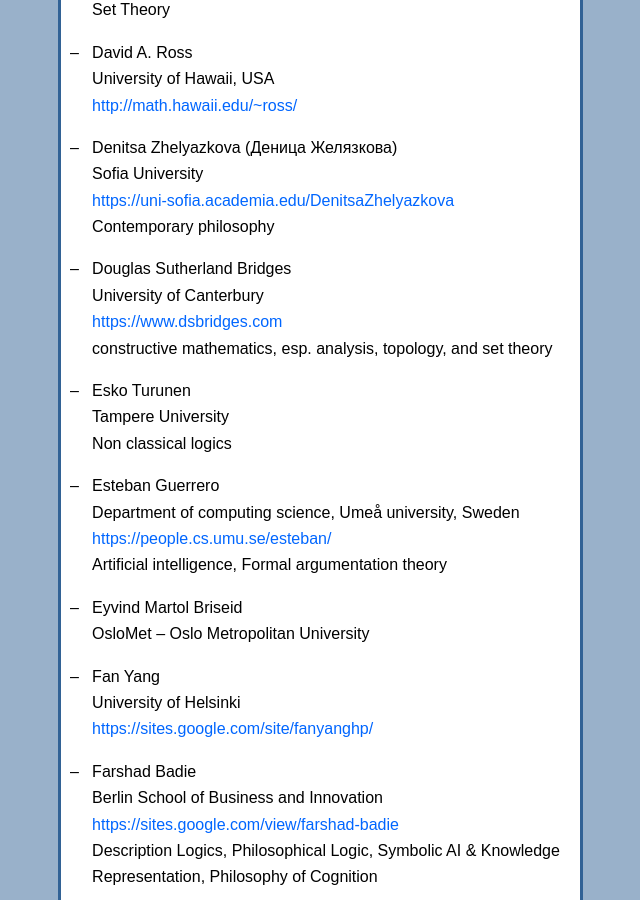
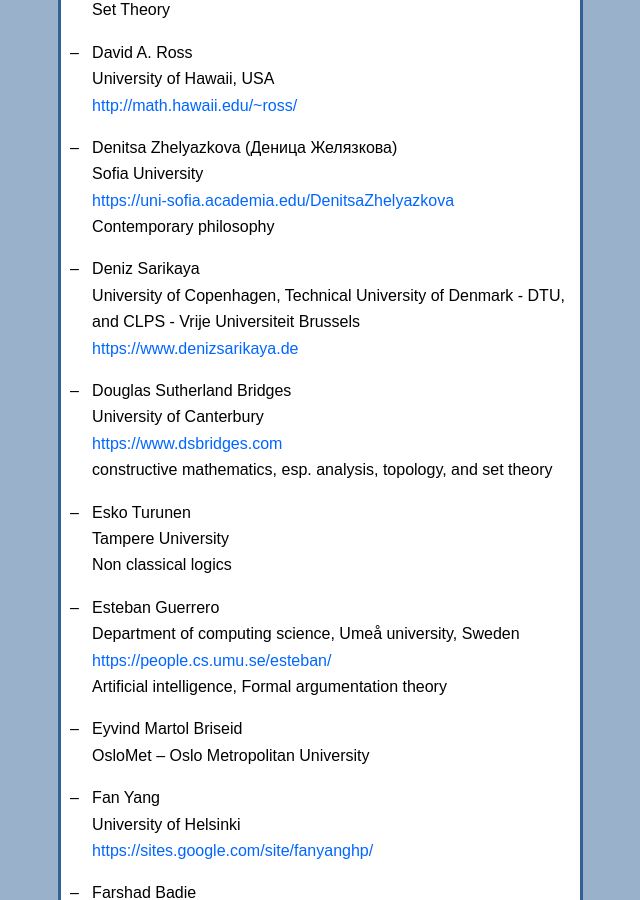
Before and after one commit to scandinavianlogic/scandinavianlogic.github.io, a Jekyll site: the page built from members.md, in a window 1280 px wide and 900 px high, scrolled down 5403 px. Shown: the whole window, without its empty margins (453-1093 px from the left). Built offline with Jekyll 4.4.1, drawn with Linux system fonts in a browser that asks for light colours.

Commit message:
new member

```diff
--- a/members.md
+++ b/members.md
@@ -207,6 +207,10 @@ membership.
   Sofia University
   <https://uni-sofia.academia.edu/DenitsaZhelyazkova>
   Contemporary philosophy
+
+- Deniz Sarikaya
+  University of Copenhagen, Technical University of Denmark - DTU, and CLPS - Vrije Universiteit Brussels
+  <https://www.denizsarikaya.de>
 
 - Douglas Sutherland Bridges
   University of Canterbury
```
